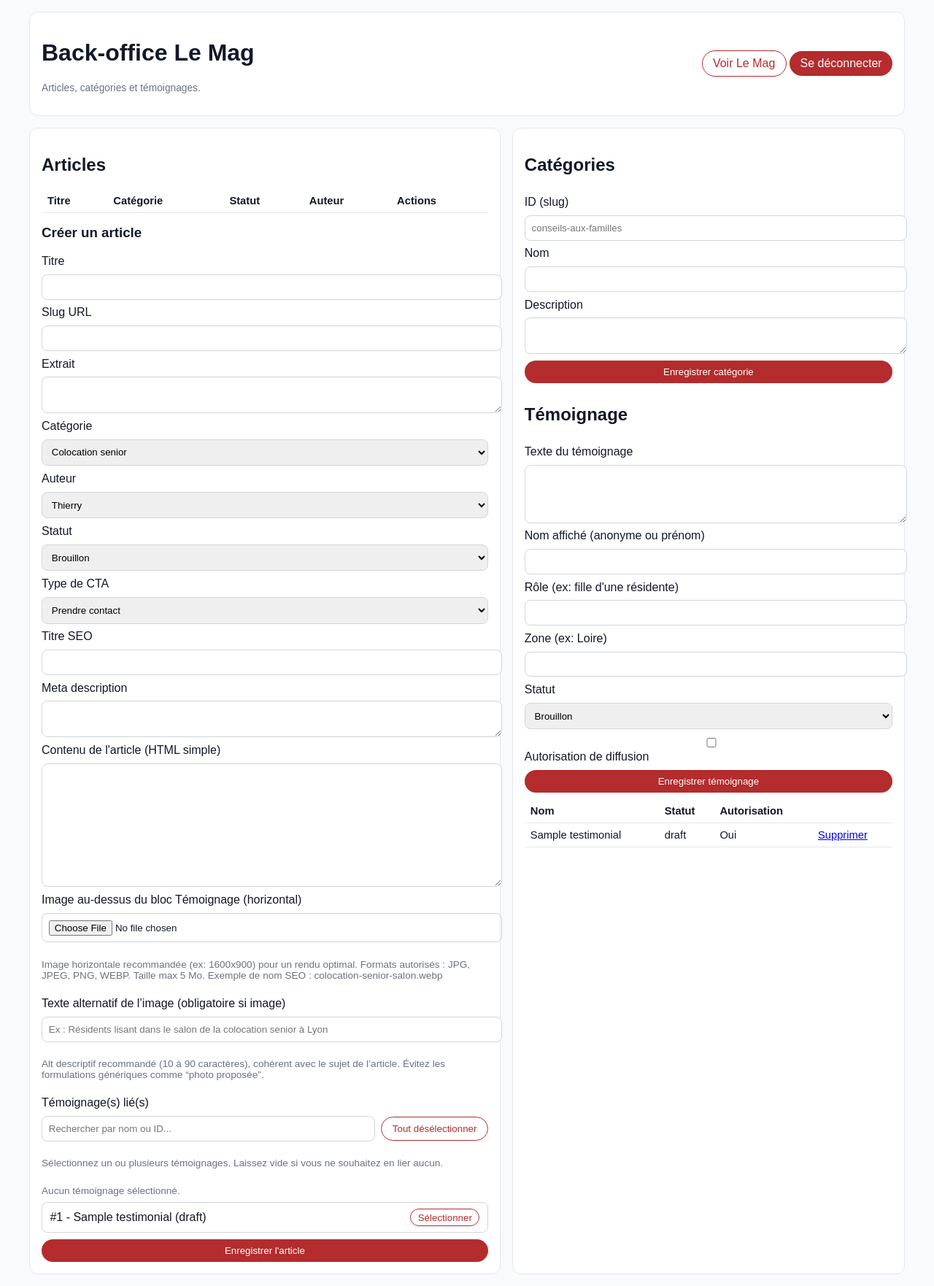
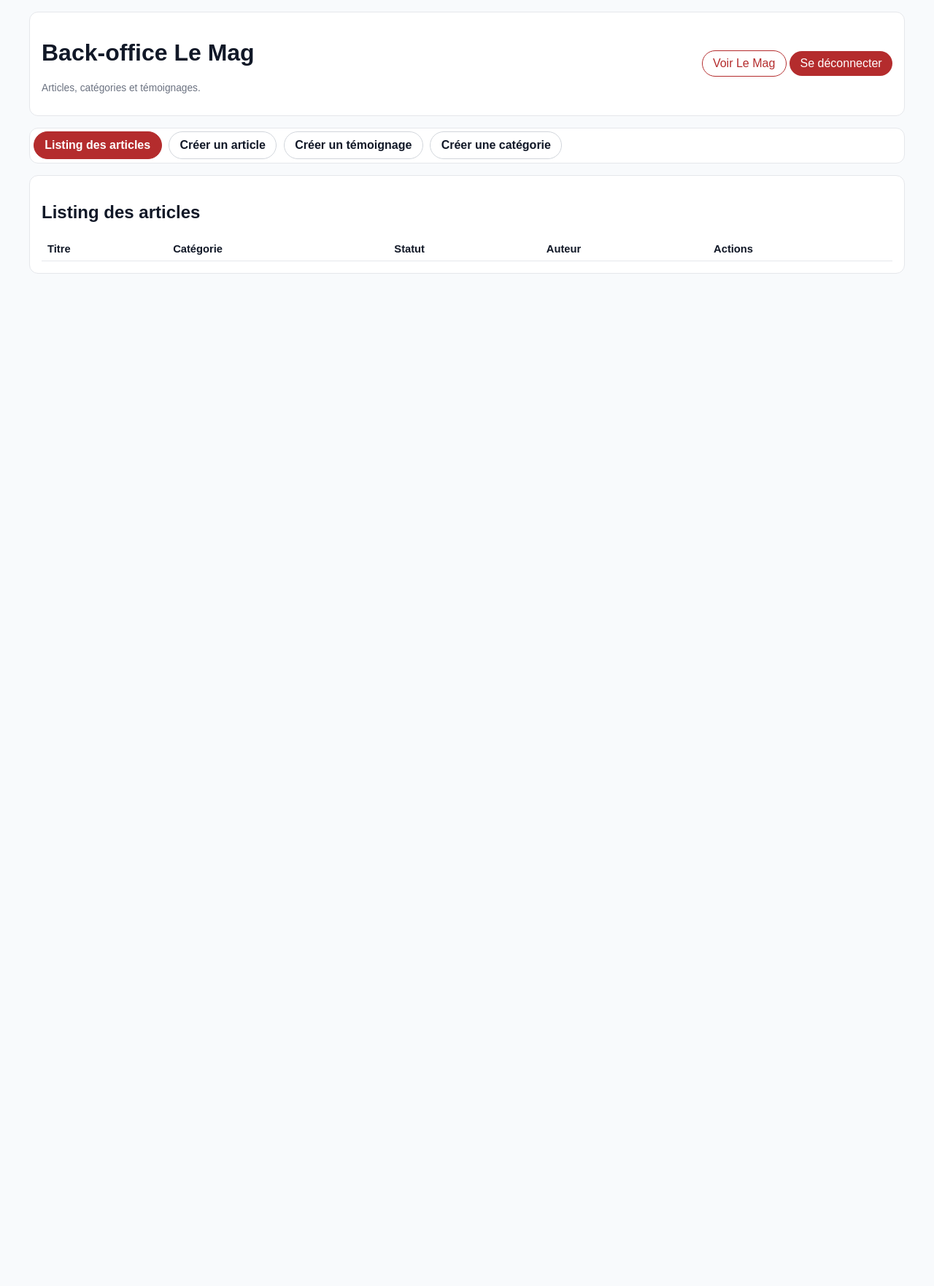
Before and after one commit to Softy42/lebon, a PHP site: page /admin/le-mag/index.php in a window 1280 px wide. Shown: the whole page at 73% size. After the commit the page ends 375 px from the top, so only its background shows below. Run offline with PHP 8.4, Linux system fonts and the light colour scheme; the visitor is signed in with stand-in values (Sample User, id 1); data comes from the database, SQL or seed files in the repository; tables that the repository leaves empty hold one stand-in row (values such as "Sample post"); lists and menus that the app fills with data are empty.

Commit message:
Back avec onglets

```diff
--- a/admin/le-mag/index.php
+++ b/admin/le-mag/index.php
@@ -76,6 +76,11 @@ $error = '';
 $success = '';
 $editPost = null;
 $linkedTestimonials = [];
+$allowedTabs = ['articles', 'create-post', 'create-testimonial', 'create-category'];
+$activeTab = (string)($_GET['tab'] ?? $_POST['tab'] ?? 'articles');
+if (!in_array($activeTab, $allowedTabs, true)) {
+    $activeTab = 'articles';
+}
 
 try {
     $pdo = blog_pdo();
@@ -118,6 +123,7 @@ if (!blog_is_admin()) {
 }
 
 if (isset($_POST['action']) && $_POST['action'] === 'save_category') {
+    $activeTab = 'create-category';
     $id = blog_slugify((string)($_POST['id'] ?? ''));
     $name = trim((string)($_POST['name'] ?? ''));
     $description = trim((string)($_POST['description'] ?? ''));
@@ -129,6 +135,7 @@ if (isset($_POST['action']) && $_POST['action'] === 'save_category') {
 }
 
 if (isset($_POST['action']) && $_POST['action'] === 'save_testimonial') {
+    $activeTab = 'create-testimonial';
     $id = (int)($_POST['testimonial_id'] ?? 0);
     $data = [
         'quote_text' => trim((string)($_POST['quote_text'] ?? '')),
@@ -150,6 +157,7 @@ if (isset($_POST['action']) && $_POST['action'] === 'save_testimonial') {
 }
 
 if (isset($_GET['delete_post'])) {
+    $activeTab = 'articles';
     $id = (int)$_GET['delete_post'];
     $postStmt = $pdo->prepare('SELECT testimonial_image_path FROM blog_posts WHERE id=:id LIMIT 1');
     $postStmt->execute(['id' => $id]);
@@ -161,6 +169,7 @@ if (isset($_GET['delete_post'])) {
 }
 
 if (isset($_GET['delete_testimonial'])) {
+    $activeTab = 'create-testimonial';
     $id = (int)$_GET['delete_testimonial'];
     $pdo->prepare('DELETE FROM blog_post_testimonials WHERE testimonial_id=:id')->execute(['id' => $id]);
     $pdo->prepare('DELETE FROM blog_testimonials WHERE id=:id')->execute(['id' => $id]);
@@ -178,6 +187,7 @@ if (isset($_POST['action']) && $_POST['action'] === 'save_post') {
 }
 
 if ($error === '' && isset($_POST['action']) && $_POST['action'] === 'save_post') {
+    $activeTab = 'create-post';
     $id = (int)($_POST['post_id'] ?? 0);
     $title = trim((string)($_POST['title'] ?? ''));
     $slug = blog_slugify((string)($_POST['slug'] ?? $title));
@@ -355,6 +365,7 @@ if ($error === '' && isset($_POST['action']) && $_POST['action'] === 'save_post'
 $posts = $pdo->query("SELECT p.id,p.title,p.status,p.updated_at,p.slug,p.author_name,c.name category_name FROM blog_posts p JOIN blog_categories c ON c.id=p.category_id ORDER BY p.updated_at DESC")->fetchAll();
 $testimonials = $pdo->query("SELECT id,quote_text,person_name,status,consent_publication FROM blog_testimonials ORDER BY updated_at DESC")->fetchAll();
 if (isset($_GET['edit_post'])) {
+    $activeTab = 'create-post';
     $stmt = $pdo->prepare('SELECT * FROM blog_posts WHERE id=:id LIMIT 1');
     $stmt->execute(['id' => (int)$_GET['edit_post']]);
     $editPost = $stmt->fetch();
@@ -373,8 +384,11 @@ if (isset($_GET['edit_post'])) {
     body{font-family:Arial,sans-serif;background:#f8fafc;margin:0;padding:1rem;color:#111827}
     .wrap{max-width:1200px;margin:0 auto}
     .top{display:flex;justify-content:space-between;align-items:center;gap:1rem;background:#fff;padding:1rem;border:1px solid #e5e7eb;border-radius:12px}
-    .grid{display:grid;grid-template-columns:1.2fr 1fr;gap:1rem;margin-top:1rem}
+    .grid{display:grid;grid-template-columns:1fr;gap:1rem;margin-top:1rem}
     .card{background:#fff;border:1px solid #e5e7eb;border-radius:12px;padding:1rem}
+    .tabs{display:flex;gap:.6rem;overflow-x:auto;white-space:nowrap;padding:.3rem;margin-top:1rem;background:#fff;border:1px solid #e5e7eb;border-radius:12px}
+    .tab{display:inline-block;padding:.55rem .9rem;border-radius:999px;text-decoration:none;border:1px solid #d1d5db;color:#111827;background:#fff;font-weight:700}
+    .tab.active{background:#b42c2d;color:#fff;border-color:#b42c2d}
     .stack{display:flex;flex-direction:column;gap:.55rem}
     input,textarea,select{width:100%;padding:.55rem;border:1px solid #d1d5db;border-radius:8px}
     table{width:100%;border-collapse:collapse}th,td{padding:.5rem;border-bottom:1px solid #e5e7eb;text-align:left;font-size:.92rem}
@@ -409,9 +423,17 @@ if (isset($_GET['edit_post'])) {
   <?php if ($success): ?><p style="color:#166534"><?= blog_h($success) ?></p><?php endif; ?>
   <?php if ($error): ?><p style="color:#b91c1c"><?= blog_h($error) ?></p><?php endif; ?>
 
+  <nav class="tabs" aria-label="Navigation du back-office Le Mag">
+    <a class="tab <?= $activeTab === 'articles' ? 'active' : '' ?>" href="?tab=articles">Listing des articles</a>
+    <a class="tab <?= $activeTab === 'create-post' ? 'active' : '' ?>" href="?tab=create-post">Créer un article</a>
+    <a class="tab <?= $activeTab === 'create-testimonial' ? 'active' : '' ?>" href="?tab=create-testimonial">Créer un témoignage</a>
+    <a class="tab <?= $activeTab === 'create-category' ? 'active' : '' ?>" href="?tab=create-category">Créer une catégorie</a>
+  </nav>
+
   <main class="grid">
+    <?php if ($activeTab === 'articles'): ?>
       <section class="card">
-      <h2>Articles</h2>
+        <h2>Listing des articles</h2>
         <table>
           <thead><tr><th>Titre</th><th>Catégorie</th><th>Statut</th><th>Auteur</th><th>Actions</th></tr></thead>
           <tbody>
@@ -422,16 +444,21 @@ if (isset($_GET['edit_post'])) {
               <td><?= blog_h($p['status']) ?></td>
               <td><?= blog_h($p['author_name']) ?></td>
               <td>
-              <a href="?edit_post=<?= (int)$p['id'] ?>">Modifier</a> |
-              <a href="?delete_post=<?= (int)$p['id'] ?>" onclick="return confirm('Supprimer cet article ?')">Supprimer</a>
+                <a href="?tab=create-post&edit_post=<?= (int)$p['id'] ?>">Modifier</a> |
+                <a href="?tab=articles&delete_post=<?= (int)$p['id'] ?>" onclick="return confirm('Supprimer cet article ?')">Supprimer</a>
               </td>
             </tr>
           <?php endforeach; ?>
           </tbody>
         </table>
+      </section>
+    <?php endif; ?>
 
-      <h3 style="margin-top:1rem"><?= $editPost ? 'Modifier article' : 'Créer un article' ?></h3>
+    <?php if ($activeTab === 'create-post'): ?>
+      <section class="card">
+        <h2><?= $editPost ? 'Modifier article' : 'Créer un article' ?></h2>
         <form method="post" class="stack" enctype="multipart/form-data">
+          <input type="hidden" name="tab" value="create-post">
           <input type="hidden" name="action" value="save_post">
           <input type="hidden" name="post_id" value="<?= (int)($editPost['id'] ?? 0) ?>">
           <label>Titre</label><input name="title" required value="<?= blog_h((string)($editPost['title'] ?? '')) ?>">
@@ -515,19 +542,13 @@ if (isset($_GET['edit_post'])) {
           <button class="btn" type="submit">Enregistrer l'article</button>
         </form>
       </section>
+    <?php endif; ?>
 
+    <?php if ($activeTab === 'create-testimonial'): ?>
       <section class="card stack">
-      <h2>Catégories</h2>
+        <h2>Créer un témoignage</h2>
         <form method="post" class="stack">
-        <input type="hidden" name="action" value="save_category">
-        <label>ID (slug)</label><input name="id" required placeholder="conseils-aux-familles">
-        <label>Nom</label><input name="name" required>
-        <label>Description</label><textarea name="description" rows="2"></textarea>
-        <button class="btn" type="submit">Enregistrer catégorie</button>
-      </form>
-
-      <h2>Témoignage</h2>
-      <form method="post" class="stack">
+          <input type="hidden" name="tab" value="create-testimonial">
           <input type="hidden" name="action" value="save_testimonial">
           <input type="hidden" name="testimonial_id" value="0">
           <label>Texte du témoignage</label><textarea name="quote_text" rows="4" required></textarea>
@@ -543,11 +564,35 @@ if (isset($_GET['edit_post'])) {
           <thead><tr><th>Nom</th><th>Statut</th><th>Autorisation</th><th></th></tr></thead>
           <tbody>
             <?php foreach ($testimonials as $t): ?>
-            <tr><td><?= blog_h($t['person_name']) ?></td><td><?= blog_h($t['status']) ?></td><td><?= (int)$t['consent_publication'] === 1 ? 'Oui' : 'Non' ?></td><td><a href="?delete_testimonial=<?= (int)$t['id'] ?>" onclick="return confirm('Supprimer ce témoignage ?')">Supprimer</a></td></tr>
+              <tr><td><?= blog_h($t['person_name']) ?></td><td><?= blog_h($t['status']) ?></td><td><?= (int)$t['consent_publication'] === 1 ? 'Oui' : 'Non' ?></td><td><a href="?tab=create-testimonial&delete_testimonial=<?= (int)$t['id'] ?>" onclick="return confirm('Supprimer ce témoignage ?')">Supprimer</a></td></tr>
             <?php endforeach; ?>
           </tbody>
         </table>
       </section>
+    <?php endif; ?>
+
+    <?php if ($activeTab === 'create-category'): ?>
+      <section class="card stack">
+        <h2>Créer une catégorie</h2>
+        <form method="post" class="stack">
+          <input type="hidden" name="tab" value="create-category">
+          <input type="hidden" name="action" value="save_category">
+          <label>ID (slug)</label><input name="id" required placeholder="conseils-aux-familles">
+          <label>Nom</label><input name="name" required>
+          <label>Description</label><textarea name="description" rows="2"></textarea>
+          <button class="btn" type="submit">Enregistrer catégorie</button>
+        </form>
+
+        <table>
+          <thead><tr><th>ID</th><th>Nom</th><th>Description</th></tr></thead>
+          <tbody>
+            <?php foreach ($categories as $c): ?>
+              <tr><td><?= blog_h($c['id']) ?></td><td><?= blog_h($c['name']) ?></td><td><?= blog_h((string)($c['description'] ?? '')) ?></td></tr>
+            <?php endforeach; ?>
+          </tbody>
+        </table>
+      </section>
+    <?php endif; ?>
   </main>
 </div>
 <script>
```
Lines whose indentation alone changed are shown as unchanged.
